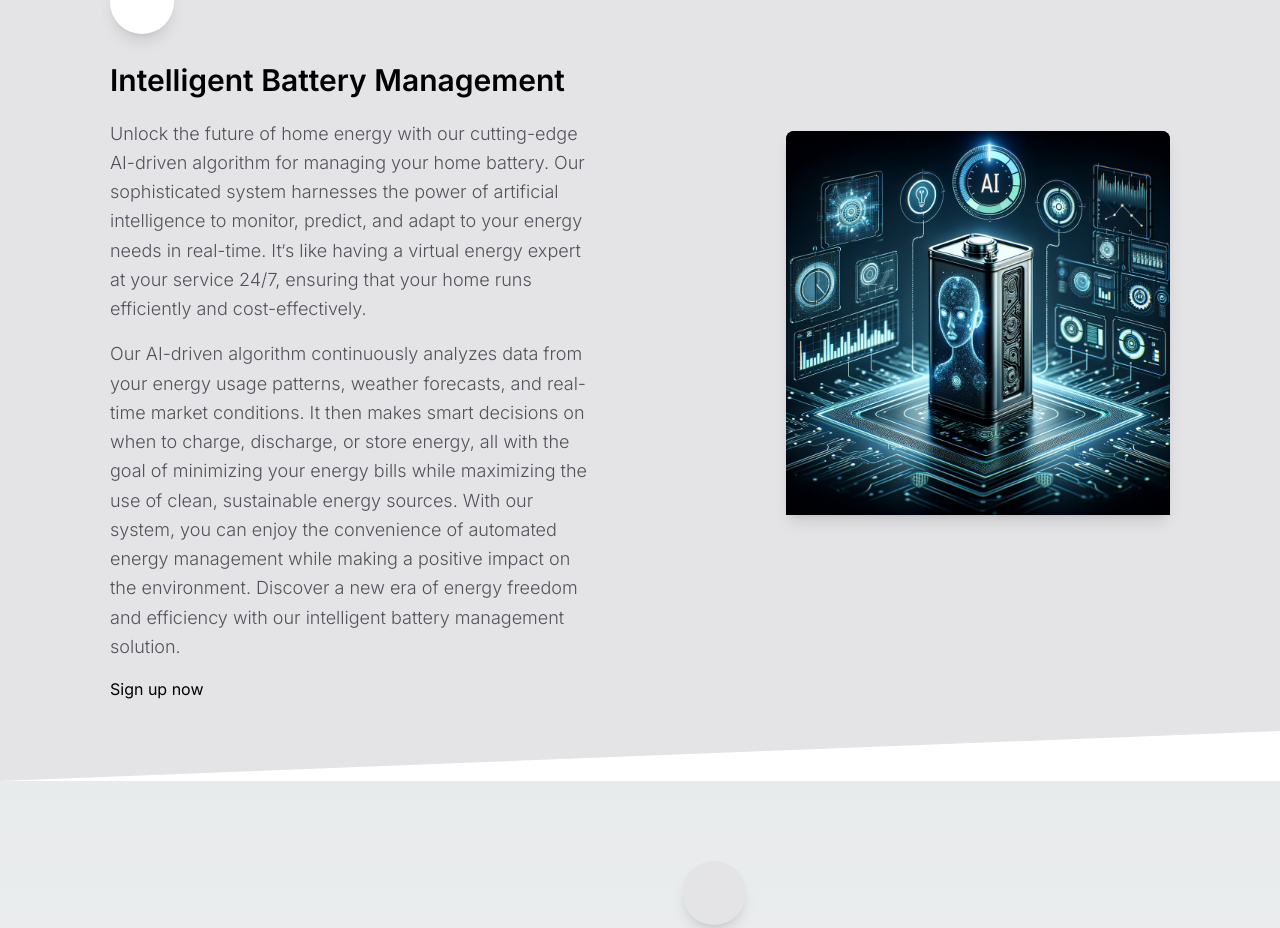
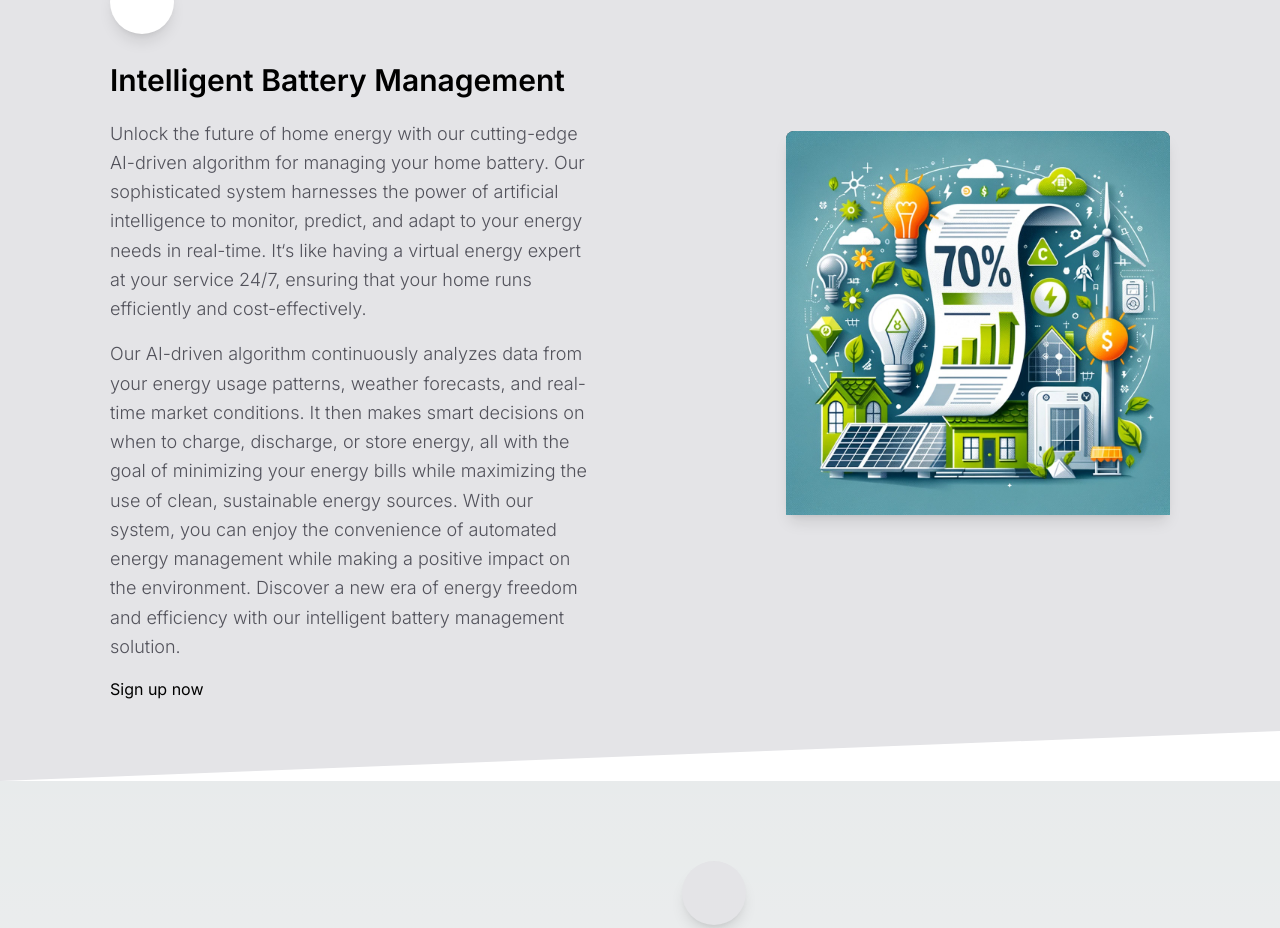
Before and after one commit to powston/homepage, a Next.js app: page / in a window 1280 px wide. Shown: the part 842-1770 px from the top of the page. Built offline with nearby package versions, Linux system fonts and the light colour scheme.

Commit message:
Add bill savings

```diff
--- a/app/page.tsx
+++ b/app/page.tsx
@@ -128,7 +128,7 @@ export default function Home() {
                 <div className="relative flex flex-col min-w-0 break-words bg-white w-full mb-6 shadow-lg rounded-lg bg-zinc-700">
                   <img
                     alt="Battery Management with AI"
-                    src="images/battery.jpg"
+                    src="images/bill-savings.jpg"
                     className="w-full align-middle rounded-t-lg"
                   />
 
```
Also changed, not shown: public/images/bill-savings.jpg (added).
